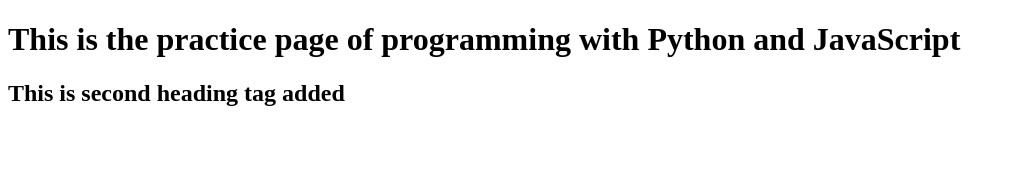
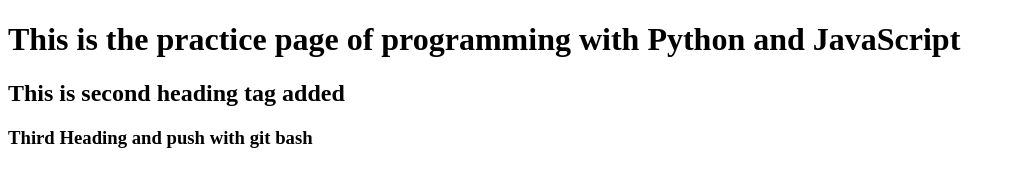
Before and after one commit to hafiz-07ku/cs50w, a plain HTML site: page index.html in a window 1280 px wide. Shown: the whole page, without its empty margins (0-1016 px from the left). Drawn offline with Linux system fonts and the light colour scheme.

Commit message:
third heading

```diff
--- a/index.html
+++ b/index.html
@@ -6,5 +6,6 @@
 <body>
 	<h1>This is the practice page of programming with Python and JavaScript</h1>
 	<h2>This is second heading tag added</h2>
+	<h3>Third Heading and push with git bash</h3>
 </body>
 </html>
```
